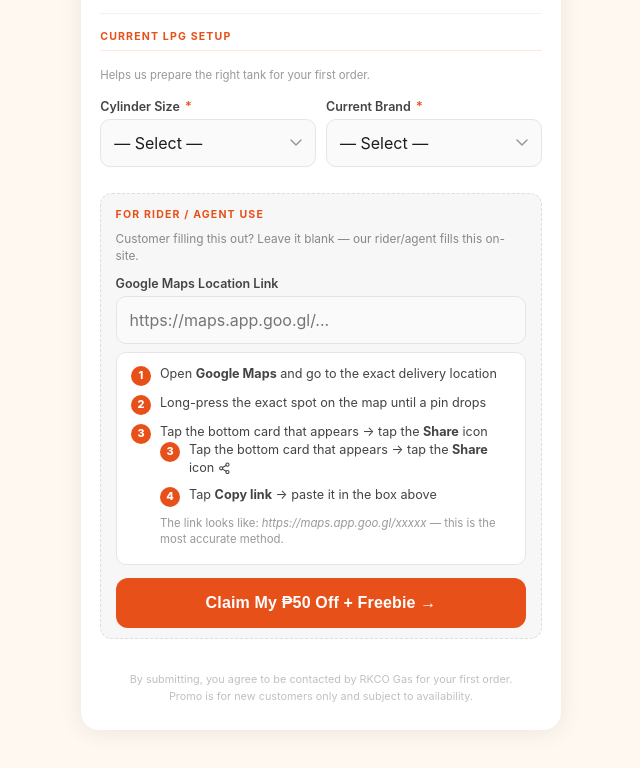
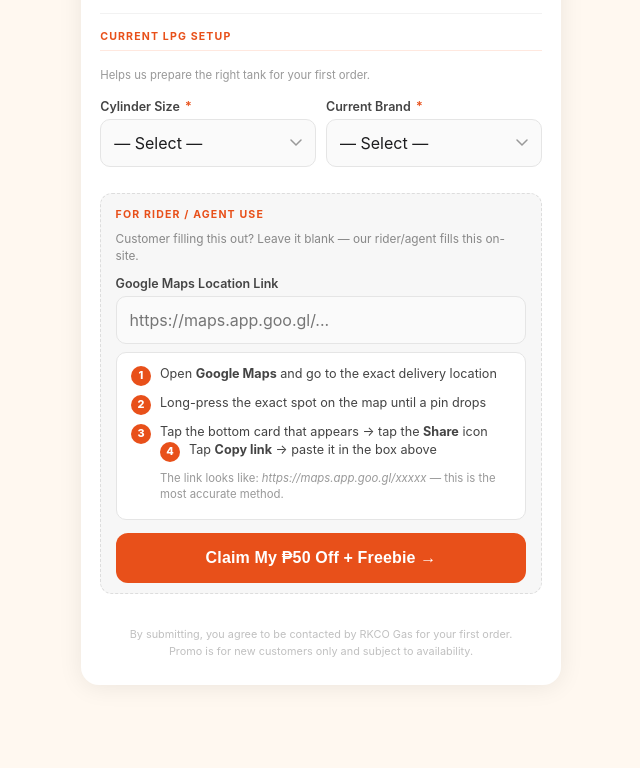
Before and after one commit to kathcarasco/rkco-marketingform-gmaplink, a plain HTML site: page index.html in a window 1280 px wide. Shown: the part 991-1759 px from the top of the page, without its empty margins (319-959 px from the left). Drawn offline with Linux system fonts and the light colour scheme.

Commit message:
Update index.html

```diff
--- a/index.html
+++ b/index.html
@@ -515,21 +515,6 @@
         <div class="map-step"><span class="map-num">1</span><span>Open <strong>Google Maps</strong> and go to the exact delivery location</span></div>
         <div class="map-step"><span class="map-num">2</span><span>Long-press the exact spot on the map until a pin drops</span></div>
         <div class="map-step"><span class="map-num">3</span><span>Tap the bottom card that appears → tap the <strong>Share</strong> icon
-
-         <div class="map-step">
-  <span class="map-num">3</span>
-  <span>Tap the bottom card that appears → tap the <strong>Share</strong> icon
-    <svg viewBox="0 0 24 24" width="1em" height="1em" stroke="currentColor" stroke-width="2" fill="none" stroke-linecap="round" stroke-linejoin="round" style="display: inline-block; vertical-align: middle; margin-top: -2px;">
-      <circle cx="18" cy="5" r="3"></circle>
-      <circle cx="6" cy="12" r="3"></circle>
-      <circle cx="18" cy="19" r="3"></circle>
-      <line x1="8.59" y1="13.51" x2="15.42" y2="17.49"></line>
-      <line x1="15.41" y1="6.51" x2="8.59" y2="10.49"></line>
-    </svg>
-  </span>
-</div>
-
-
         <div class="map-step"><span class="map-num">4</span><span>Tap <strong>Copy link</strong> → paste it in the box above</span></div>
         <p class="hint" style="margin-top:0.4rem;">The link looks like: <em>https://maps.app.goo.gl/xxxxx</em> — this is the most accurate method.</p>
       </div>
```
